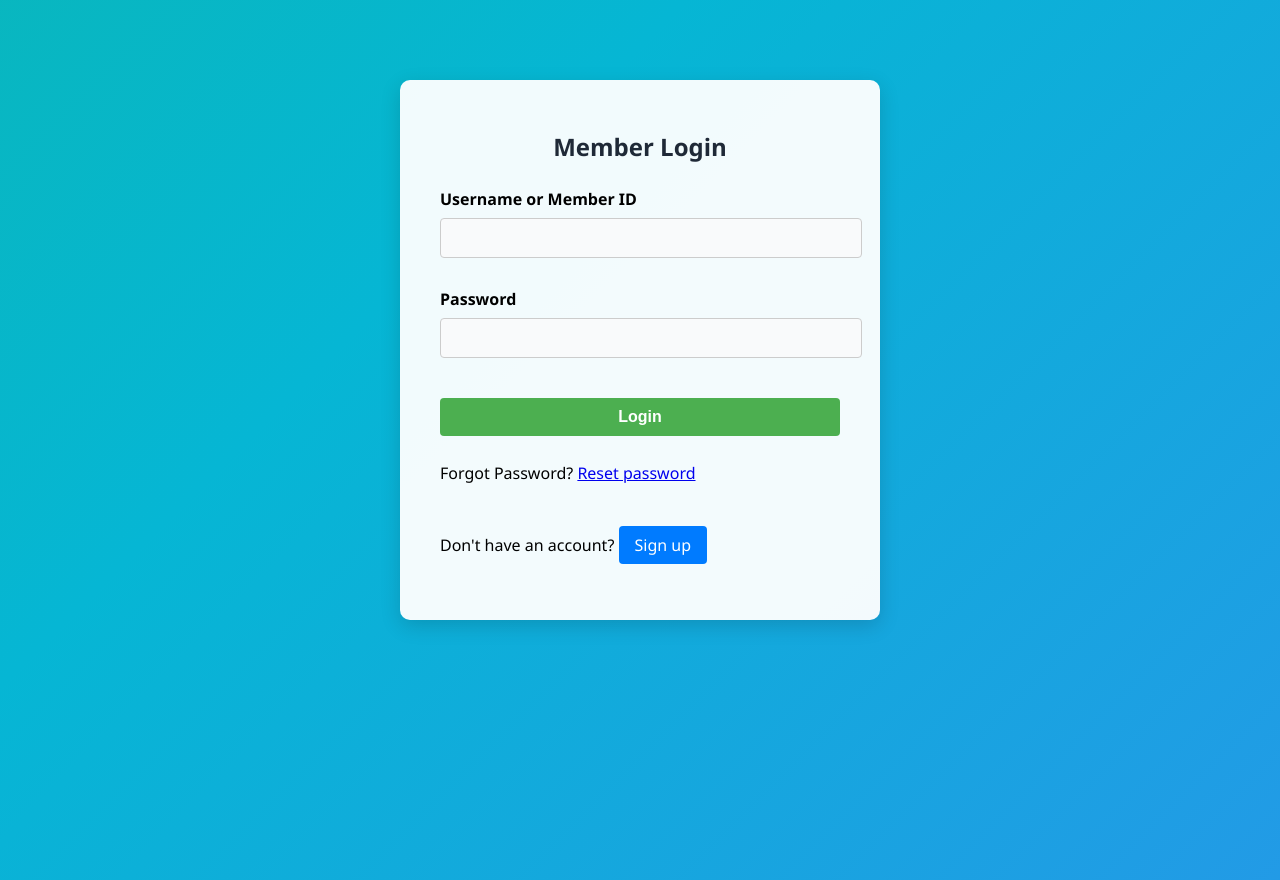
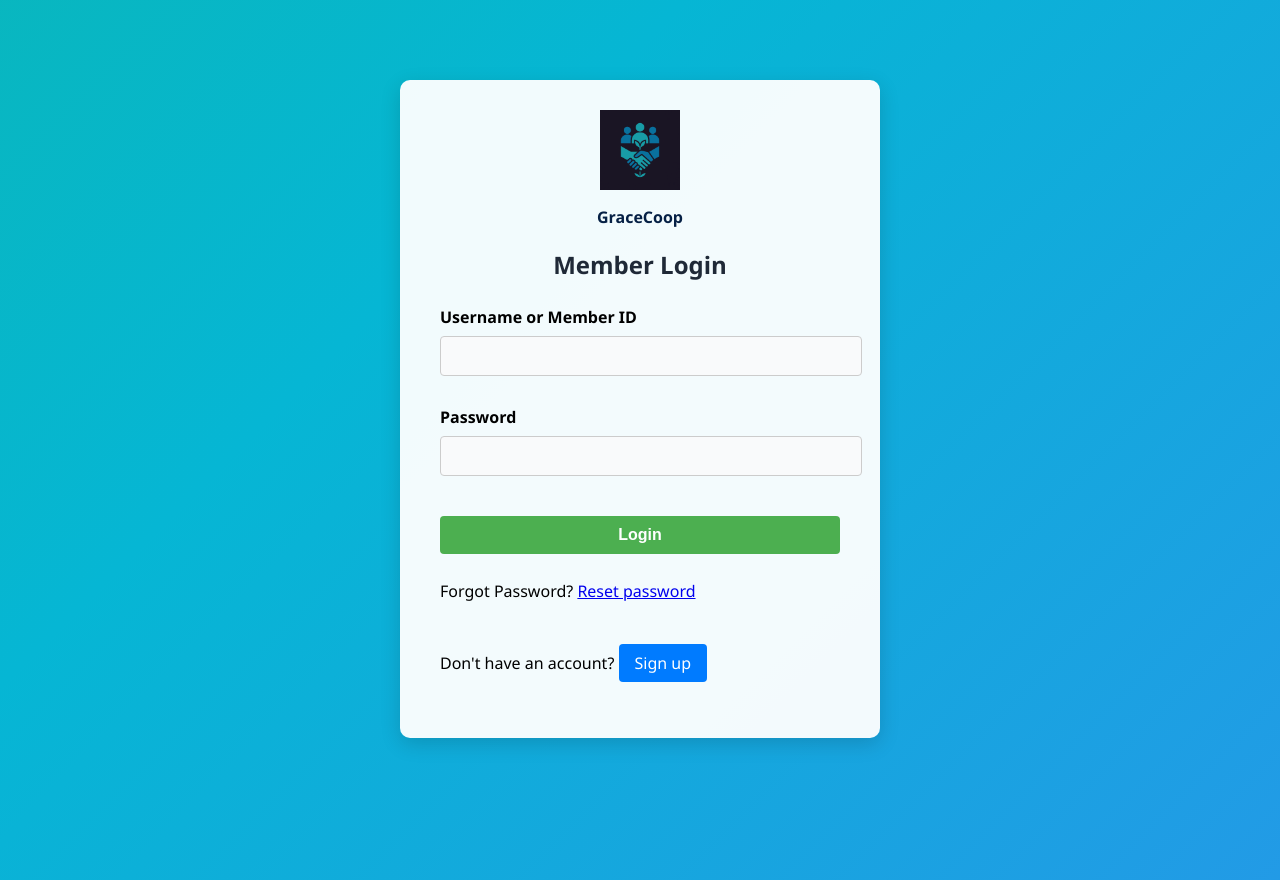
Before and after one commit to forte001/GraceCoop, a React (Create React App) app in the folder frontend/: page /login in a window 1280 px wide. Built offline with nearby package versions, Linux system fonts and the light colour scheme; no server answers.

Commit message:
Fixed issue with styling of admin and member layouts 3

```diff
--- a/frontend/src/pages/admin/AdminLogin.js
+++ b/frontend/src/pages/admin/AdminLogin.js
@@ -50,6 +50,8 @@ const AdminLogin = () => {
 
   return (
     <div className="login-container">
+      <img src="/logo.png" alt="GraceCoop Logo" className="landing-logo" />
+      <p className="logo-text">GraceCoop</p>
       <h2>Admin Login</h2>
       <form onSubmit={handleLogin}>
         <div>
--- a/frontend/src/pages/members/LoginPage.js
+++ b/frontend/src/pages/members/LoginPage.js
@@ -71,6 +71,8 @@ const LoginPage = () => {
 
   return (
     <div className="login-container">
+      <img src="/logo.png" alt="GraceCoop Logo" className="landing-logo" />
+      <p className="logo-text">GraceCoop</p>
       <h2>Member Login</h2>
       <form onSubmit={handleLogin}>
         <div>
--- a/frontend/src/styles/admin/AdminLogin.css
+++ b/frontend/src/styles/admin/AdminLogin.css
@@ -101,3 +101,17 @@ body {
     margin-bottom: 15px;
     text-align: center;
   }
+ .landing-logo {
+  width: 80px !important;
+  height: 80px !important;
+  margin: 0 auto 1rem auto;
+  display: block;
+  animation: fadeIn 1s ease;
+}
+.logo-text {
+  text-align: center;
+  font-size: 1rem;
+  font-weight: bold;
+  margin-bottom: 1rem;
+  color:#062045
+}
--- a/frontend/src/styles/members/LoginPage.css
+++ b/frontend/src/styles/members/LoginPage.css
@@ -77,3 +77,17 @@
     font-size: 14px;
     text-align: center;
   }
+  .landing-logo {
+  width: 80px !important;
+  height: 80px !important;
+  margin: 0 auto 1rem auto;
+  display: block;
+  animation: fadeIn 1s ease;
+}
+.logo-text {
+  text-align: center;
+  font-size: 1rem;
+  font-weight: bold;
+  margin-bottom: 1rem;
+  color:#062045
+}
```
Also changed, not shown: 1 other file (tests, documents, lock files or other folders).
